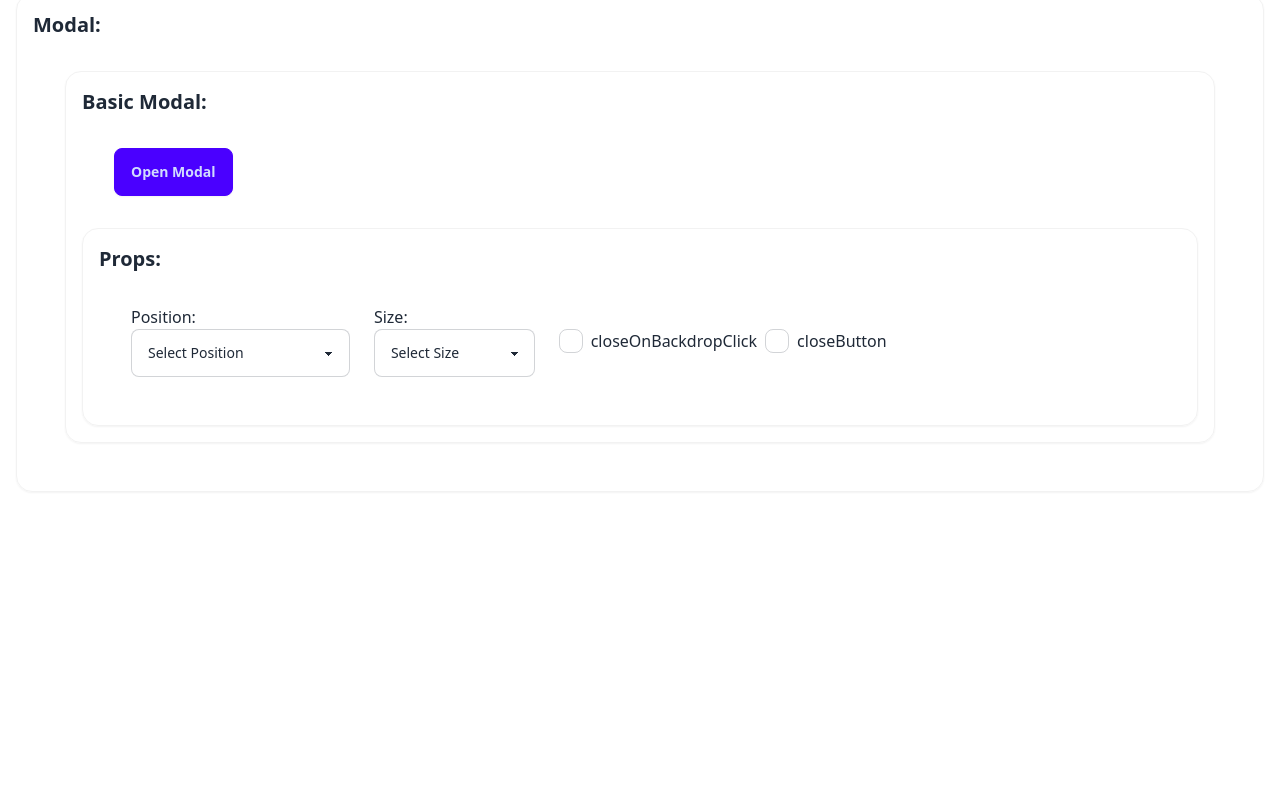
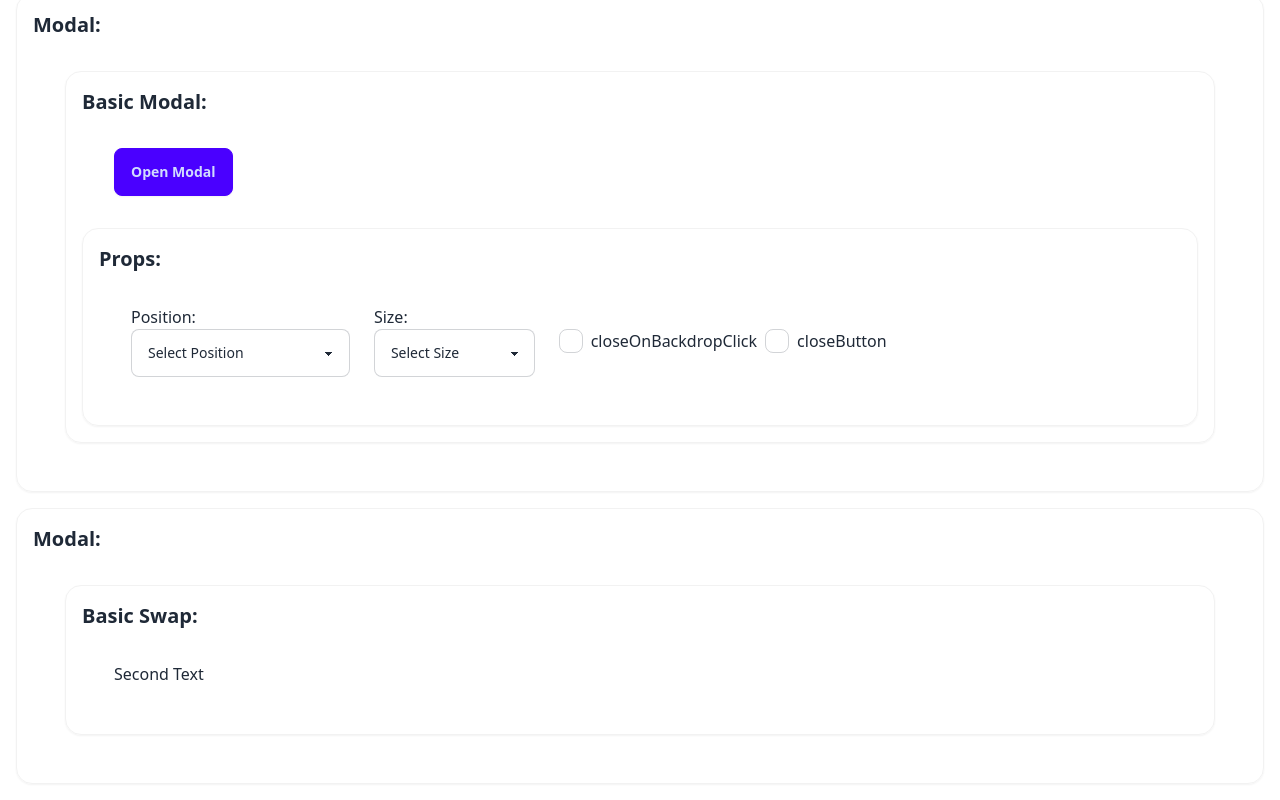
Before and after one commit to tanishraj/barebones-ui, a React (Vite) app: page / in a window 1280 px wide. Shown: the part 2686-3486 px from the top of the page. Before the commit the page ends 3194 px from the top, so only its background shows below. Built offline with nearby package versions, Linux system fonts and the light colour scheme.

Commit message:
feat: swap component implementation

```diff
--- /dev/null
+++ b/src/components/Swap/Swap.styles.ts
@@ -0,0 +1,11 @@
+import { cva } from 'class-variance-authority';
+
+export const swapStyles = cva('', {
+  variants: {
+    animationType: {
+      rotate: 'swap-rotate',
+      flip: 'swap-flip',
+    },
+  },
+  defaultVariants: {},
+});
--- /dev/null
+++ b/src/components/Swap/Swap.tsx
@@ -0,0 +1,23 @@
+import React from 'react';
+import { VariantProps } from 'class-variance-authority';
+import clsx from 'clsx';
+
+import { swapStyles } from './Swap.styles';
+
+export interface SwapProps
+  extends React.HTMLAttributes<HTMLDivElement>,
+    VariantProps<typeof swapStyles> {
+  children?: [React.ReactNode, React.ReactNode];
+}
+
+export const Swap = ({ animationType, children, className }: SwapProps) => {
+  const [firstChild, secondChild] = children || [];
+
+  return (
+    <label className={clsx('swap', swapStyles({ animationType }), className)}>
+      <input type='checkbox' hidden />
+      <div className='swap-on'>{firstChild}</div>
+      <div className='swap-off'>{secondChild}</div>
+    </label>
+  );
+};
--- /dev/null
+++ b/src/components/Swap/index.ts
@@ -0,0 +1 @@
+export { Swap } from './Swap';
--- a/src/components/index.ts
+++ b/src/components/index.ts
@@ -1,3 +1,4 @@
 export * from './Button';
 export * from './Dropdown';
 export * from './Modal';
+export * from './Swap';
--- /dev/null
+++ b/src/playground/components/SwapExample/SwapExample.tsx
@@ -0,0 +1,20 @@
+import { Swap } from '@/components';
+
+export const SwapExample = () => {
+  return (
+    <div className='card card-bordered p-4 shadow-sm'>
+      <div className='card-title'>Modal:</div>
+      <div className='card-body flex flex-col flex-wrap gap-2'>
+        <div className='card card-bordered p-4 shadow-sm'>
+          <div className='card-title'>Basic Swap:</div>
+          <div className='card-body flex flex-row flex-wrap gap-2'>
+            <Swap>
+              <p>First Text</p>
+              <p>Second Text</p>
+            </Swap>
+          </div>
+        </div>
+      </div>
+    </div>
+  );
+};
--- /dev/null
+++ b/src/playground/components/SwapExample/index.ts
@@ -0,0 +1 @@
+export { SwapExample } from './SwapExample';
--- a/src/playground/index.tsx
+++ b/src/playground/index.tsx
@@ -1,6 +1,7 @@
 import { ButtonExample } from './components/ButtonExample';
 import { DropdownExample } from './components/DropdownExample';
 import { ModalExample } from './components/ModalExample/ModalExample';
+import { SwapExample } from './components/SwapExample';
 
 export const Playground = () => {
   return (
@@ -8,6 +9,7 @@ export const Playground = () => {
       <ButtonExample />
       <DropdownExample />
       <ModalExample />
+      <SwapExample />
     </div>
   );
 };
```
Also changed, not shown: src/components/Swap/types.ts (added), 2 other files (tests, documents, lock files or other folders).
